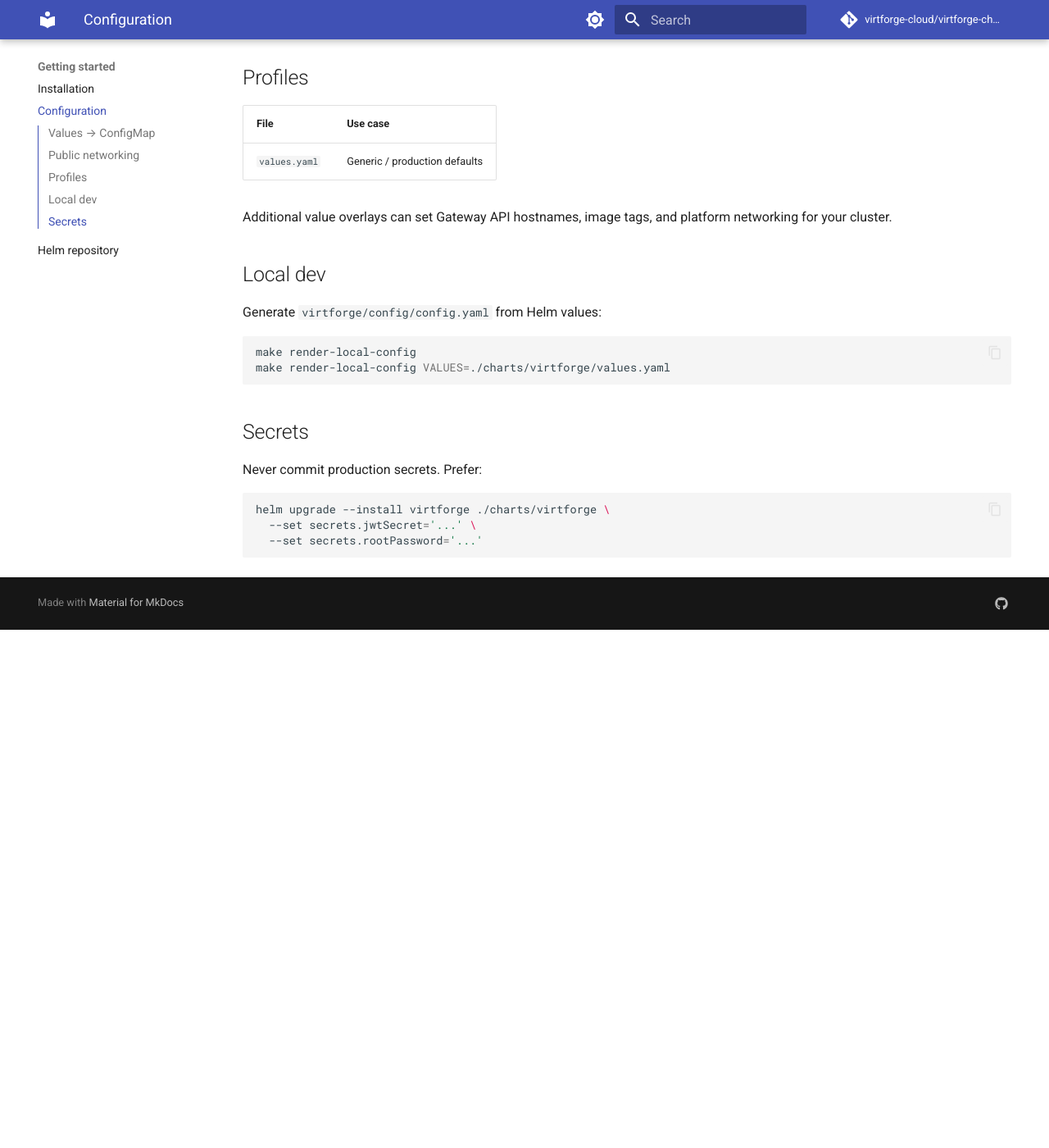
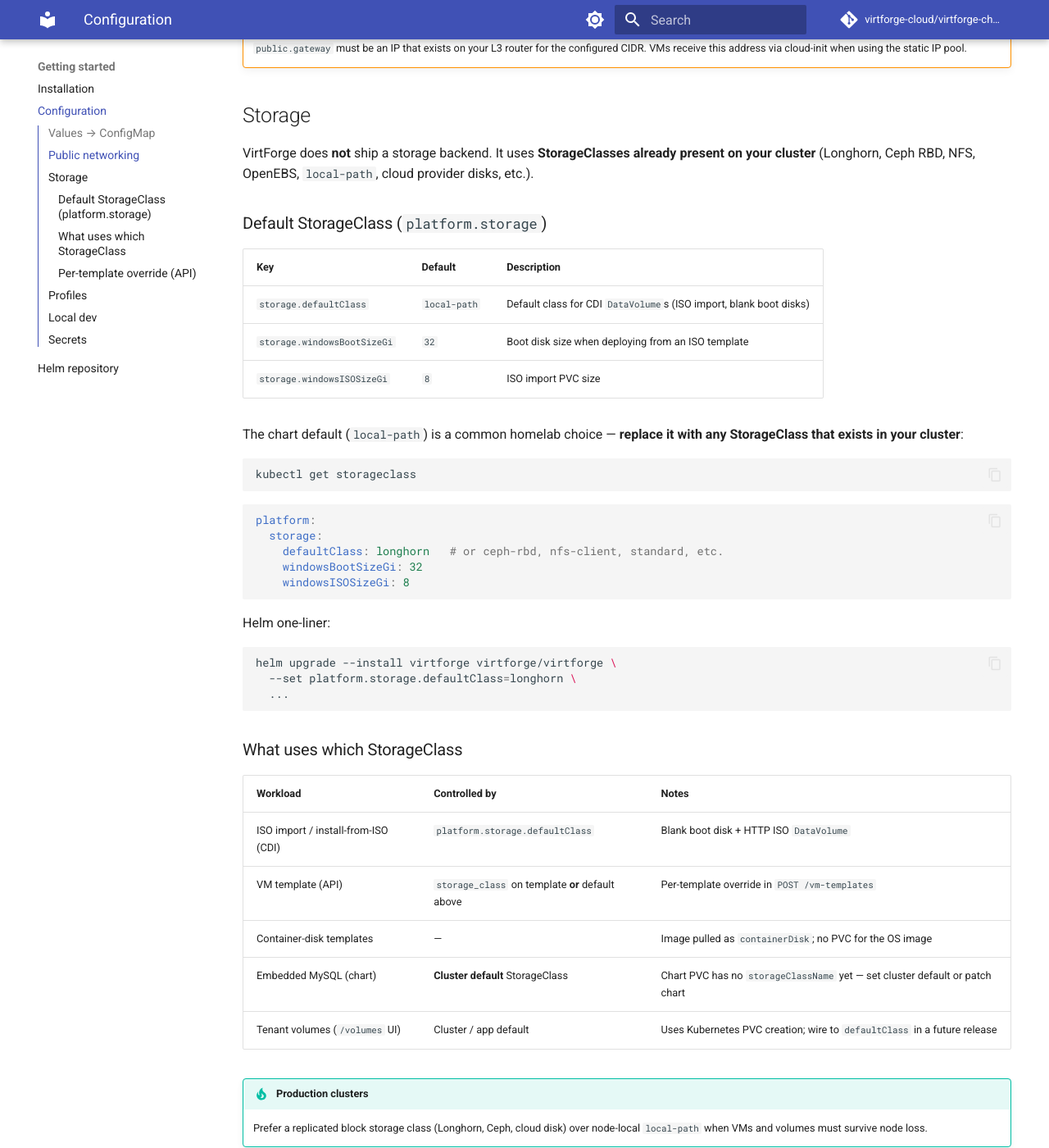
Before and after one commit to virtfoundry/helm-charts, an MkDocs documentation site: the page built from docs/guide/configuration.md, in a window 1280 px wide and 1400 px high, scrolled down 1486 px. Shown: the whole window at 82% size. Built offline with MkDocs 1.6.1 and Material for MkDocs 9.7.7, drawn with Linux system fonts in a browser that asks for light colours; comment, search, counter and statistics services are not loaded; before the commit the page ends 2254 px from its top, so only the background shows below that; some of the changed text lies outside the part shown.

Commit message:
docs(config): document customizable StorageClass in values
Explain platform.storage.defaultClass, examples for Longhorn/Ceph,
per-template overrides, and what MySQL/volumes use today.

````diff
--- a/docs/guide/configuration.md
+++ b/docs/guide/configuration.md
@@ -13,6 +13,7 @@
 | `platform.networking.public.*` | `networking.public.*` | Shared VM network |
 | `platform.networking.isolated.bridge.name` | `networking.isolated.bridge_name` | Tenant VPC bridge |
 | `platform.networking.vm.*` | `networking.vm.*` | Default VM networking |
+| `platform.storage.*` | `storage.*` | Default StorageClass for CDI/ISO disks |
 | `secrets.jwtSecret` | — | Env `JWT_SECRET` on API (not in ConfigMap) |
 | `secrets.rootPassword` | — | Env `ROOT_PASSWORD` on API |
 
@@ -34,6 +35,68 @@
 
 !!! warning "Gateway must be reachable"
     `public.gateway` must be an IP that exists on your L3 router for the configured CIDR. VMs receive this address via cloud-init when using the static IP pool.
+
+## Storage
+
+VirtForge does **not** ship a storage backend. It uses **StorageClasses already present on your cluster** (Longhorn, Ceph RBD, NFS, OpenEBS, `local-path`, cloud provider disks, etc.).
+
+### Default StorageClass (`platform.storage`)
+
+| Key | Default | Description |
+|-----|---------|-------------|
+| `storage.defaultClass` | `local-path` | Default class for CDI `DataVolume`s (ISO import, blank boot disks) |
+| `storage.windowsBootSizeGi` | `32` | Boot disk size when deploying from an ISO template |
+| `storage.windowsISOSizeGi` | `8` | ISO import PVC size |
+
+The chart default (`local-path`) is a common homelab choice — **replace it with any StorageClass that exists in your cluster**:
+
+```bash
+kubectl get storageclass
+```
+
+```yaml
+platform:
+  storage:
+    defaultClass: longhorn   # or ceph-rbd, nfs-client, standard, etc.
+    windowsBootSizeGi: 32
+    windowsISOSizeGi: 8
+```
+
+Helm one-liner:
+
+```bash
+helm upgrade --install virtforge virtforge/virtforge \
+  --set platform.storage.defaultClass=longhorn \
+  ...
+```
+
+### What uses which StorageClass
+
+| Workload | Controlled by | Notes |
+|----------|---------------|-------|
+| ISO import / install-from-ISO (CDI) | `platform.storage.defaultClass` | Blank boot disk + HTTP ISO `DataVolume` |
+| VM template (API) | `storage_class` on template **or** default above | Per-template override in `POST /vm-templates` |
+| Container-disk templates | — | Image pulled as `containerDisk`; no PVC for the OS image |
+| Embedded MySQL (chart) | **Cluster default** StorageClass | Chart PVC has no `storageClassName` yet — set cluster default or patch chart |
+| Tenant volumes (`/volumes` UI) | Cluster / app default | Uses Kubernetes PVC creation; wire to `defaultClass` in a future release |
+
+!!! tip "Production clusters"
+    Prefer a replicated block storage class (Longhorn, Ceph, cloud disk) over node-local `local-path` when VMs and volumes must survive node loss.
+
+### Per-template override (API)
+
+When registering a template, set `storage_class` to use a different class for that image only:
+
+```json
+{
+  "name": "win2022-eval",
+  "source_type": "iso",
+  "image": "https://example.com/win.iso",
+  "storage_class": "ceph-rbd"
+}
+```
+
+If omitted, the API falls back to `platform.storage.defaultClass` from Helm.
 
 ## Profiles
 
````
Also changed, not shown: docs/CONFIGURATION.md (+20 -0 lines), 1 other file.
